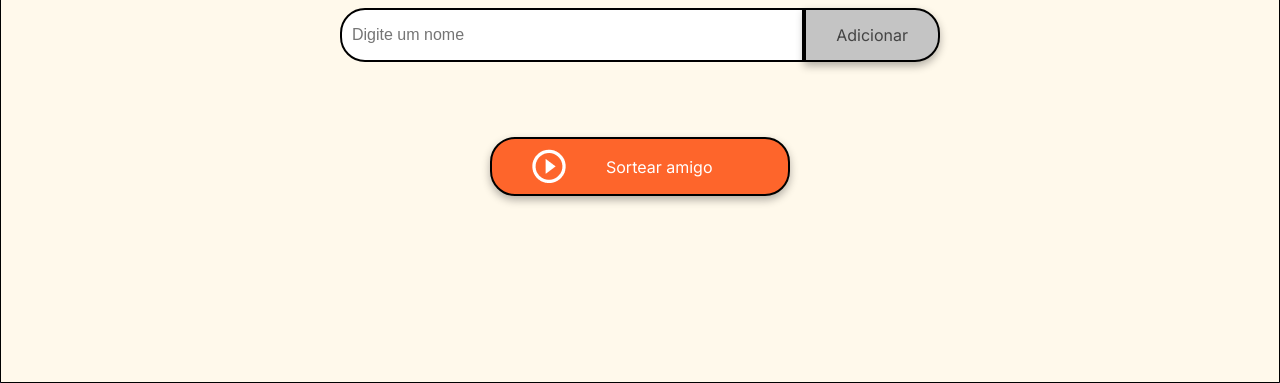
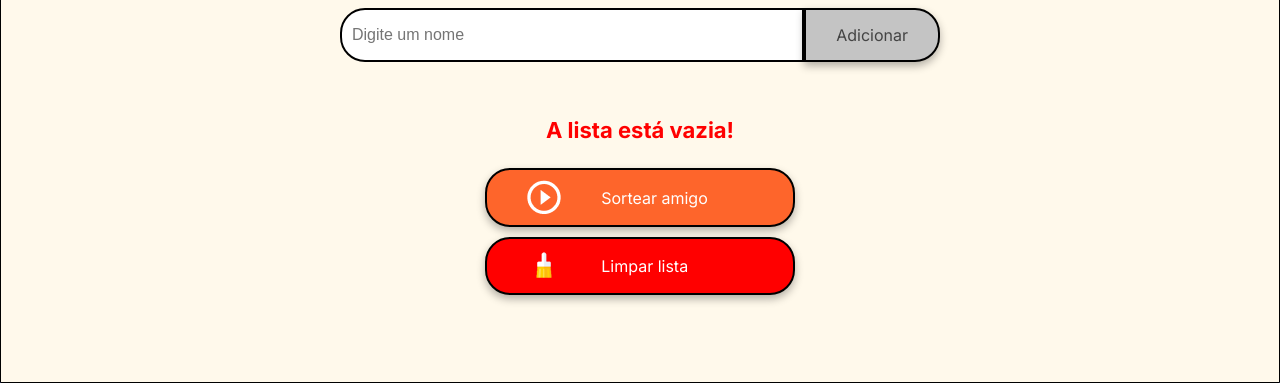
Before and after one commit to Alinne-Tannus/challenge-amigo-secreto-main, a plain HTML site: page index.html in a window 1280 px wide. Both pictures are taken after a click on the button "Sortear amigo". Shown: the part 417-800 px from the top of the page. Drawn offline with Linux system fonts and the light colour scheme.

Commit message:
adicionando o botão de limpar a lista

```diff
--- a/app.js
+++ b/app.js
@@ -44,11 +44,27 @@ function atualizarLista() {
 
 
 function sortearAmigo(){
-    if(listaHTML == 0){
-        exibirResultado('red', 'Não existe nenhum nome na lista');
+    if(listaAmigos.length   ==  0){
+        mostrarResultado('red', 'A lista está vazia!');
+    }else{
+        let indiceSorteio = Math.floor(Math.random() * listaAmigos.length);
+        let amigoSorteado = listaAmigos[indiceSorteio];
+
+    mostrarResultado('texto', `O amigo sorteado é: ${amigoSorteado}`);
     }
 }
 
 function limparCampo(){
     document.getElementById('amigo').value = '';
 }
+
+function limparLista(){
+    listaAmigos = [];
+
+    let listaHTML = document.getElementById('listaAmigos');
+    listaHTML.innerHTML = '';
+
+    let mensagem = document.getElementById('resultado');
+    mensagem.innerHTML = '';
+    mensagem.style.color = '';
+}
--- a/index.html
+++ b/index.html
@@ -32,6 +32,10 @@
                     <img src="assets/play_circle_outline.png" alt="Ícone para sortear">
                     Sortear amigo
                 </button>
+                <button class="button-draw red" onclick="limparLista()" aria-label="Sortear amigo secreto">
+                    <img src="assets/broom.png" alt="Ícone para sortear">
+                    Limpar lista
+                </button>
             </div>
         </section>
     </main>
--- a/style.css
+++ b/style.css
@@ -88,8 +88,11 @@ body {
 }
 
 .button-container {
-    width: 300px;
+    width: 25%;
     justify-content: center;
+    display: flex;
+    align-items: center;
+    flex-direction: column;
 }
 
 /* Estilos de entrada de texto */
@@ -151,6 +154,7 @@ ul {
     color: var(--color-white);
     background-color: var(--color-button);
     font-size: 16px;
+    margin: 5px;
 }
 
 .button-draw img {
@@ -160,3 +164,10 @@ ul {
 .button-draw:hover {
     background-color: var(--color-button-hover);
 }
+
+.button-draw.red{
+    background-color: red;
+}
+.button-draw.red:hover{
+    background-color: rgb(201, 0, 0);
+}
```
Also changed, not shown: assets/broom.png (added).
